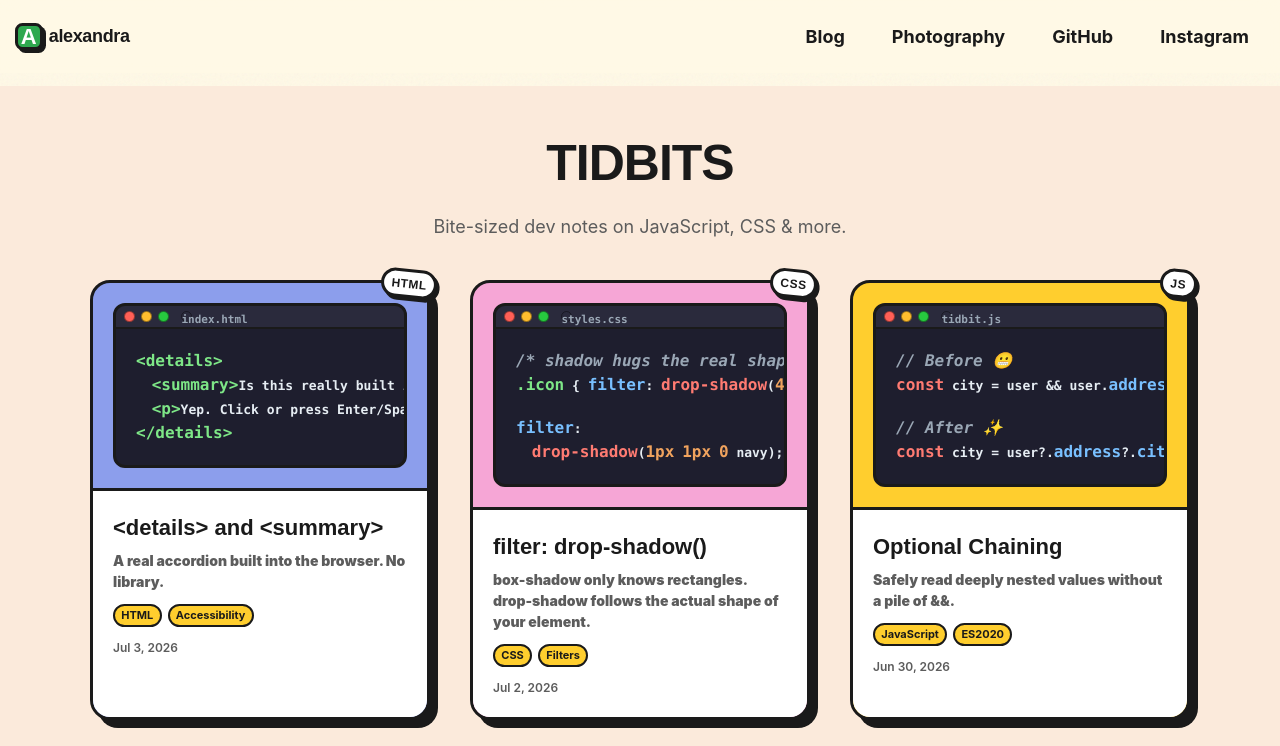
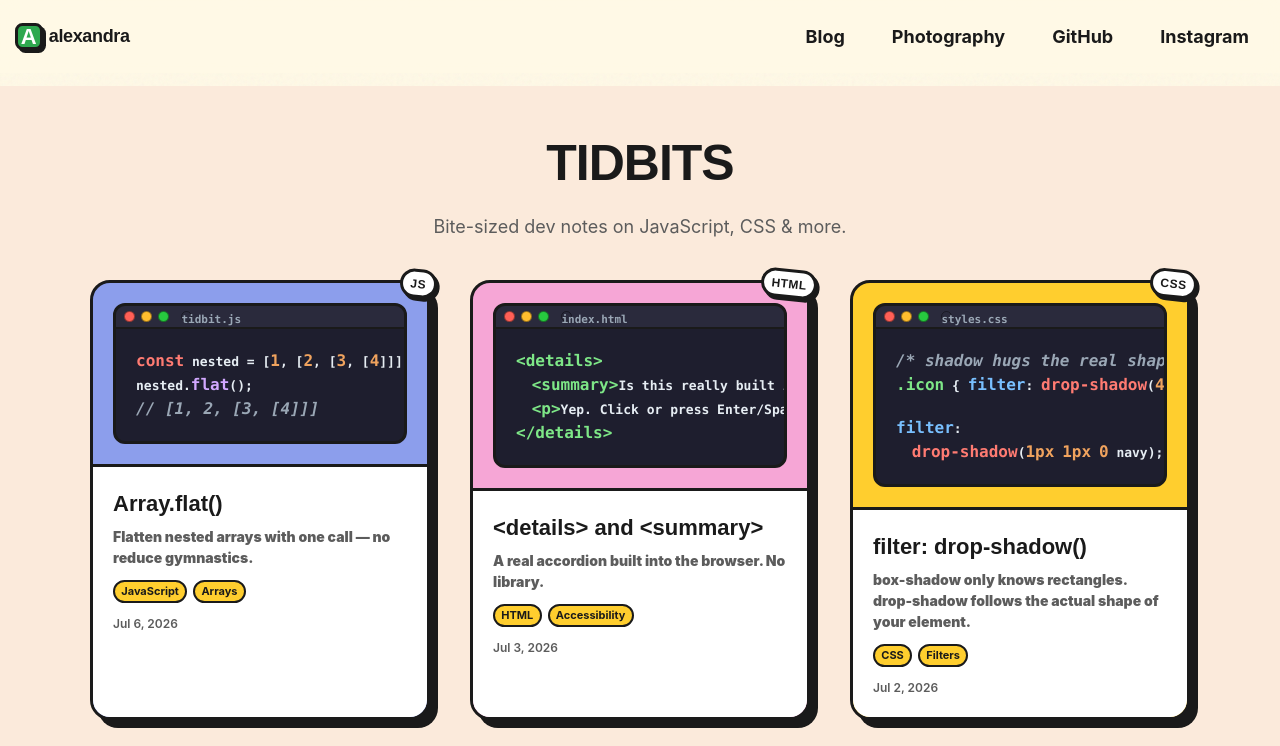
Before and after one commit to aLe3ouLa/resume-react, a React (Create React App) app: page /blog in a window 1280 px wide. Shown: the top 746 px of the page. Built offline with nearby package versions, Linux system fonts and the light colour scheme; no server answers.

Commit message:
blog post: array flat

```diff
--- a/src/data/blogPosts.ts
+++ b/src/data/blogPosts.ts
@@ -11,6 +11,17 @@ export interface BlogPost {
 
 // Newest first — this order drives the /blog grid and prerendering.
 export const BLOG_POSTS: BlogPost[] = [
+    {
+        slug: 'array-flat',
+        title: 'Array.flat()',
+        date: '2026-07-06',
+        tags: ['JavaScript', 'Arrays'],
+        excerpt: 'Flatten nested arrays with one call — no reduce gymnastics.',
+        language: 'javascript',
+        snippet: `const nested = [1, [2, [3, [4]]]];
+nested.flat();
+// [1, 2, [3, [4]]]`,
+    },
     {
         slug: 'html-details-summary',
         title: '<details> and <summary>',
```
